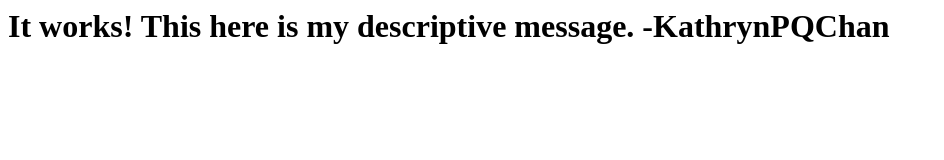
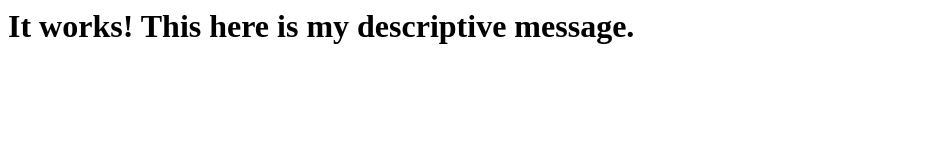
Before and after one commit to KaPQCh/first-website, a plain HTML site: page index.html in a window 1280 px wide. Shown: the whole page, without its empty margins (0-944 px from the left). Drawn offline with Linux system fonts and the light colour scheme.

Commit message:
Update index.html

```diff
--- a/index.html
+++ b/index.html
@@ -1 +1 @@
-<h1>It works! This here is my descriptive message. -KathrynPQChan</h1>
+<h1>It works! This here is my descriptive message.</h1>
```
